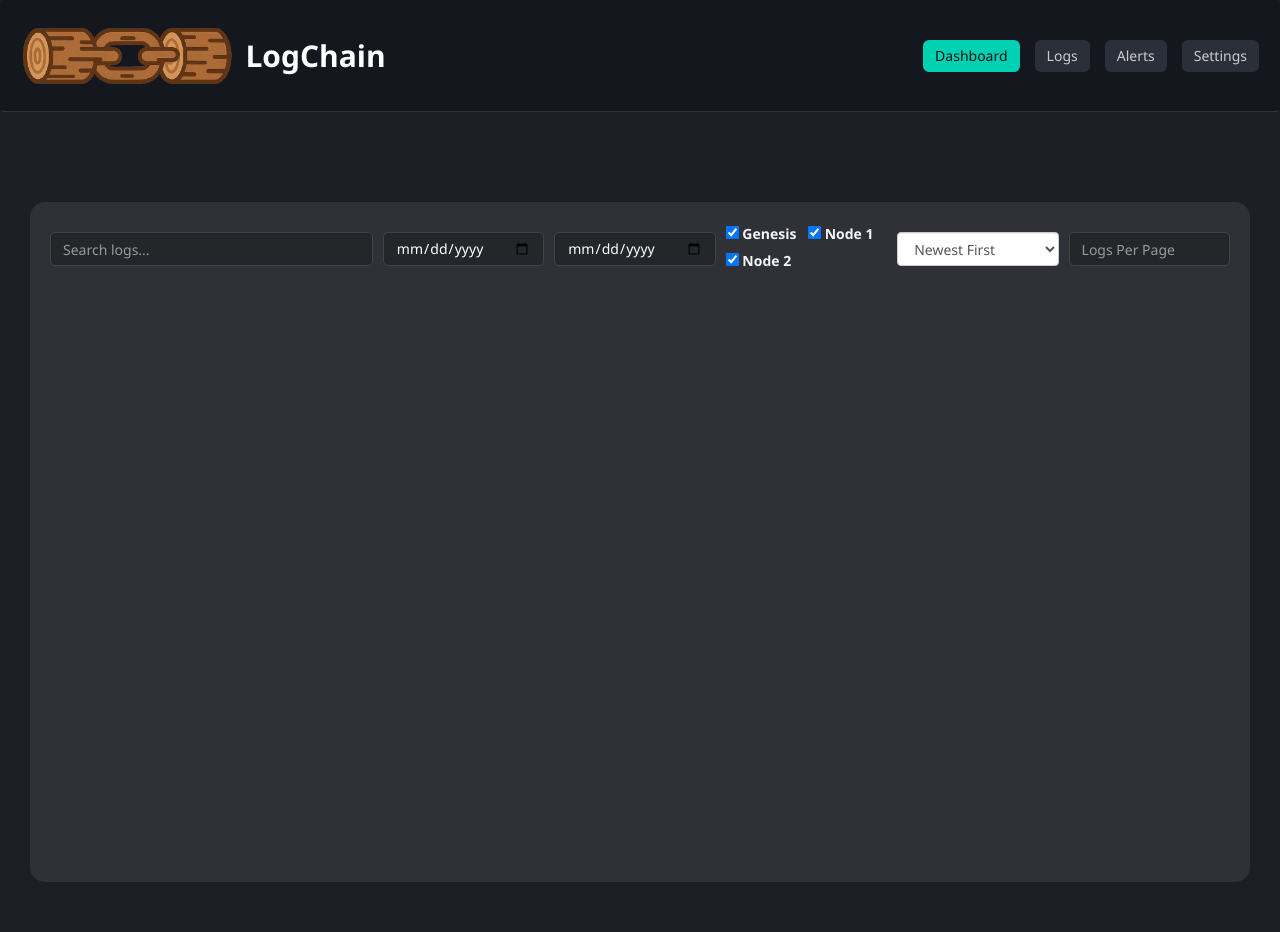
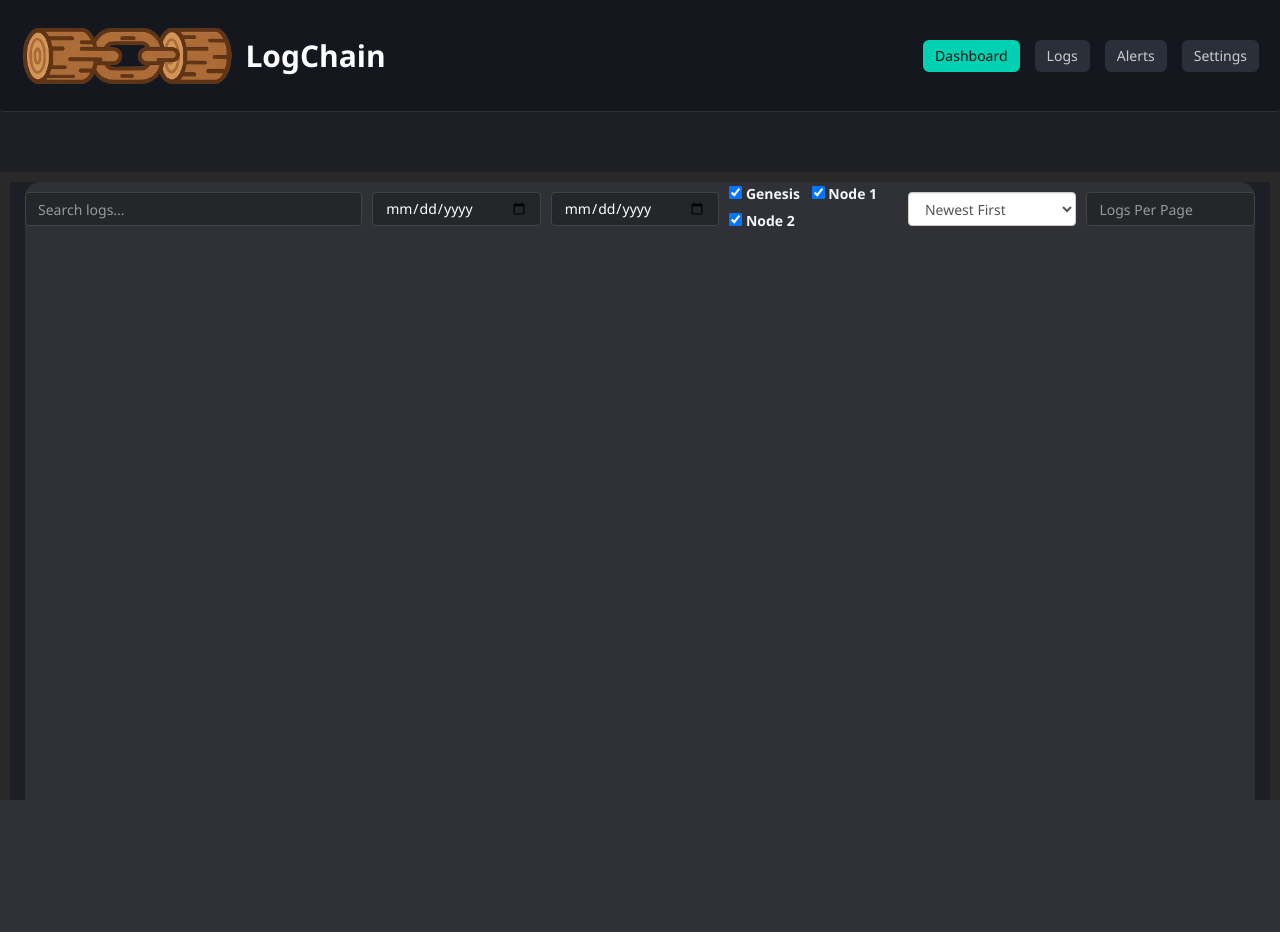
Before and after one commit to SamJones56/LogChainSource, a Python web app: template flask/templates/index.html in a window 1280 px wide. After the commit the page ends 800 px from the top, so only its background shows below. Run offline with Jinja, Linux system fonts and the light colour scheme; the template is opened without the code that fills it, so the values that code supplies are empty; some libraries are stand-ins or nearby versions.

Commit message:
work on web

```diff
--- a/flask/static/css/style.css
+++ b/flask/static/css/style.css
@@ -1,25 +1,25 @@
 html, body {
     height: 100%;
     margin: 0;
-    /* overflow: hidden; */
-}
-
-.container-fluid {
-    display: flex;
-    flex-direction: column;
-    height: 100vh;
-    padding: 30px;
-    gap: 20px;
-    box-sizing: border-box;
-    overflow: auto;
-}
-body {
+    padding: 0;
+    overflow: hidden;
     background-color: #1e1f26;
     color: #f5f6fa;
     font-family: 'Segoe UI', Tahoma, Geneva, Verdana, sans-serif;
     margin: 0;
     padding: 0;
 }
+
+.container-fluid {
+    display: flex;
+    flex-direction: column;
+    height: 100%;
+    /* padding: 30px; */
+    gap: 20px;
+    box-sizing: border-box;
+    overflow: hidden;
+}
+
 
 .navbar {
     display: flex;
@@ -81,33 +81,50 @@ input.form-control {
     background-color: #23272a;
     border: 1px solid #444;
     color: #ffffff;
-    border-radius: 5px;
-    padding: 6px 12px;
 }
+
+.log-pane {
+    flex: 1 1 auto;
+    display: flex;
+    flex-direction: column;
+    overflow: hidden;
+    margin-top: 20px;
+    border: 10px solid #292928;
+}
+.log-pane .col-sm-12 {
+    display: flex;
+    flex-direction: column;
+    /* height: 100%; */
+    flex: 1 1 auto;
+}
+
 /* Flex https://developer.mozilla.org/en-US/docs/Web/CSS/flex */
 .log-pane-wrapper {
     background-color: #2f3136;
     border-radius: 15px;
-    padding: 20px;
     display: flex;
     flex-direction: column;
     overflow: hidden;
     box-sizing: border-box;
     flex: 1 1 auto;
-    /* height: 600px; */
+    min-height: 0;
 }
 .log-pane-filters {
     margin-bottom: 15px;
     display: flex;
     gap: 10px;
     flex: 0 0 auto;
+
 }
+
 .log-pane-feed {
     scrollbar-width: 8px;
     -ms-overflow-style: none;
     flex: 1 1 auto;
     overflow-y: auto;
     padding-right: 5px;
+    padding-bottom: 150px;
+    height: 100%;
 }
 
 .log-pane-feed::-webkit-scrollbar {
@@ -116,39 +133,36 @@ input.form-control {
     background: transparent;
 }
 .log-card {
-    background-color: #3a3d44;
     border-radius: 8px;
     margin-bottom: 12px;
-    box-shadow: 0 1px 2px rgba(0,0,0,0.5);
+    /* box-shadow: 0 1px 2px rgba(0,0,0,0.5); */
 }
+
+/* Where it says node */
+.log-card .card-title {
+    font-size: 20px;
+    background-color: #292928;
+    border-radius: 8px;
+    display: inline;
+    padding: 6px 12px;
+    /* font-size: 12px; */
+    font-weight: bold;
+    color: #d3d3ce;
+}
+
 .log-card .card-header {
     background-color: #4b4f59;
-    border-top-left-radius: 8px;
-    border-top-right-radius: 8px;
+    border-radius: 8px;
+    display: inline;
     padding: 8px 12px;
     font-weight: bold;
+    font-size: 18px;
 }
 .log-card .card-body {
+    font-size: 18px;
     padding: 10px 12px;
-}
-.log-card .card-footer {
-    background-color: #2f3136;
+    background-color: #3a3d44;
+    border: 3px solid #292928;
     border-bottom-left-radius: 8px;
     border-bottom-right-radius: 8px;
-    padding: 6px 12px;
-    font-size: 12px;
-    color: #ccc;
 }
-
-.log-pane {
-    flex: 1 1 auto;
-    display: flex;
-    flex-direction: column;
-    overflow: hidden;
-    margin-top: 20px;
-}
-.log-pane .col-sm-12 {
-    display: flex;
-    flex-direction: column;
-    height: 100%;
-}
--- a/flask/templates/index.html
+++ b/flask/templates/index.html
@@ -56,28 +56,31 @@
                 <input type="number" id="per_page" name="per_page" class="form-control" placeholder="Logs Per Page" min="1" value="{{ per_page }}"  onchange="this.form.submit()">
               </div>
             </form>
-            <!-- Feed area -->
+            <!-- Pagination style="margin-top: 20px; "-->
+            <div class="text-center" >
+              {{ pagination.info }}
+              {{ pagination.links }}
+            </div>
+            <!-- Feed area https://getbootstrap.com/docs/4.0/components/card/#titles-text-and-links -->
             <div class="log-pane-feed">
               {% for log in logs %}
                 <div class="log-entry log-card">
+                  <div class="card-title">Node: {{ log.Node }}</div>
                   <div class="entry-header card-header">{{ log.FileType|capitalize }} — {{ log.Time }}</div>
                   <div class="card-body">
                     {% for key, value in log.items() %}
                       <div class="card-item"><strong>{{ key }}:</strong> {{ value }}</div>
                     {% endfor %}
                   </div>
-                  <div class="card-footer">Node: {{ log.Node }}</div>
+
                 </div>
               {% endfor %}
-              <!-- Pagination -->
-              <div class="text-center" style="margin-top: 20px;">
-                {{ pagination.info }}
-                {{ pagination.links }}
-              </div>
+
             </div>
           </div>
         </div>
       </div>
+
 </div>
 <script>
   const searchInput = document.getElementById('searchBar');
@@ -85,6 +88,7 @@
   const dateToIn   = document.getElementById('dateTo');
   const sortSelect = document.getElementById('sortOrder');
   const entries    = document.querySelectorAll('.log-entry');
+
 
   // Helper to get checked node values. If no nodes checked, return empty list (no filter).
   function getCheckedNodes() {
@@ -102,11 +106,18 @@
 
     // Filter
     entries.forEach(entry => {
+
+      // Search tags
+      const added = "added:"
+      const removed = "removed:"
+      const deletion = "deletion:"
+
       const text = entry.textContent.toLowerCase();
-      const header = entry.querySelector('.entry-header').textContent.toLowerCase();
-      const timeText = header.split('—')[1].trim();
+      const headerObject = entry.querySelector(".entry-header");
+      const headerText = entry.querySelector('.entry-header').textContent.toLowerCase();
+      const timeText = headerText.split('—')[1].trim();
       const rowDate = new Date(timeText);
-      const nodeText = entry.querySelector('.card-footer').textContent.toLowerCase();
+      const nodeText = entry.querySelector('.card-title').textContent.toLowerCase();
 
       let show = true;
       if (q && !text.includes(q)) show = false;
@@ -114,9 +125,25 @@
       if (from && rowDate < from) show = false;
       if (to   && rowDate > to)   show = false;
 
+      // Set backgound - https://stackoverflow.com/questions/60559793/changing-the-background-color-with-click-using-queryselector-js
+      // https://www.w3schools.com/jsref/jsref_includes_array.asp
+      // if(text.includes(added)){ addCircle(entry, "green")}
+      // if(text.includes(removed)){ addCircle(entry, "orange")}
+      // if(text.includes(deletion)){ addCircle(entry, "red")}
+      if(text.includes(added)){ headerObject.style.backgroundColor="#04bd0d";}
+      if(text.includes(removed)){ headerObject.style.backgroundColor="#de9c02";}
+      if(text.includes(deletion)){ headerObject.style.backgroundColor="#bd1004";}
       entry.style.display = show ? '' : 'none';
     });
-
+    // https://www.w3schools.com/howto/howto_css_circles.asp
+    // Add circle
+    function addCircle(entry, colour){
+      const span = document.createElement("span");
+      span.className = "dot";
+      span.style.backgroundColor = colour;
+      const header = entry.querySelector(".entry-header");
+      header.append(span);
+    }
     // Sort visible entries
     const feed = document.querySelector('.log-pane-feed');
     const visible = Array.from(entries).filter(e => e.style.display !== 'none');
```
